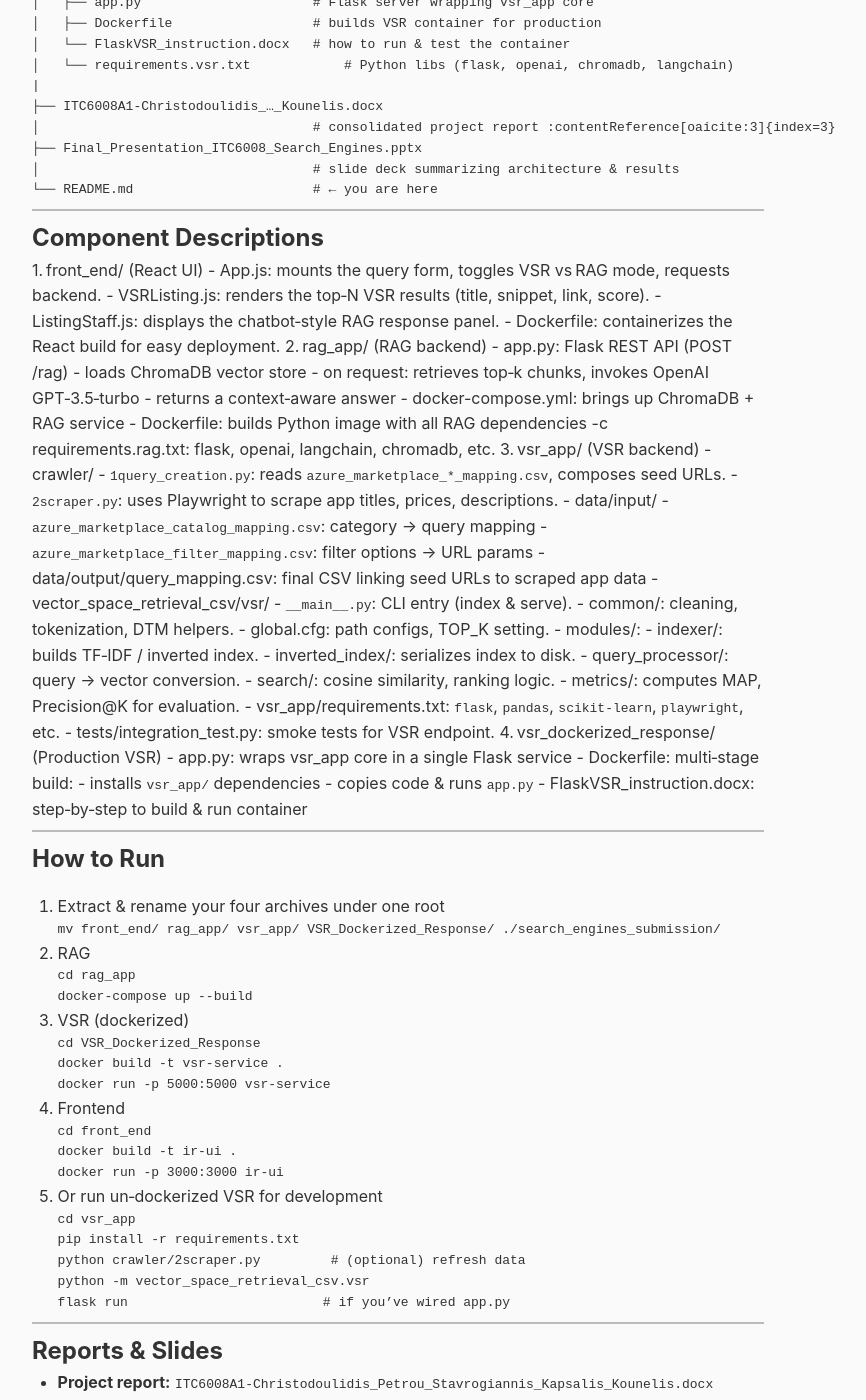
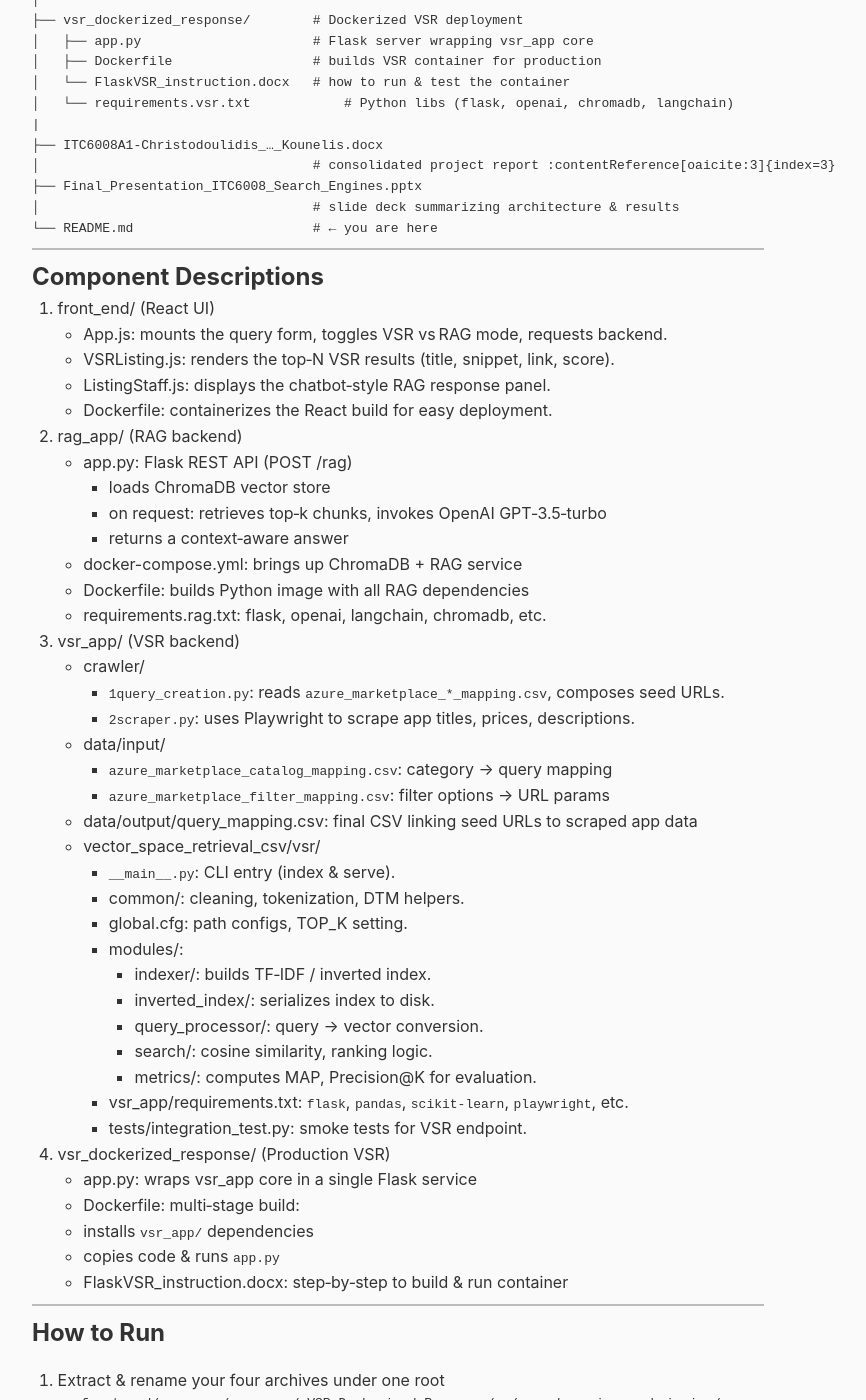
Before and after one commit to C-Kapsalis/portfolio-website, a Jekyll site: the page built from _projects/itc6008.md, in a window 1280 px wide and 1400 px high, scrolled down 1241 px. Shown: the whole window, without its empty margins (242-1108 px from the left). Built offline with Jekyll 4.4.1, drawn with Linux system fonts in a browser that asks for light colours.

Commit message:
new itc6008

```diff
--- a/_projects/itc6008.md
+++ b/_projects/itc6008.md
@@ -79,20 +81,20 @@ search_engines_submission/
 
 ## Component Descriptions
 
-1. front_end/ (React UI)
+1. front_end/ (React UI)
 	- App.js: mounts the query form, toggles VSR vs RAG mode, requests backend.
 	- VSRListing.js: renders the top‑N VSR results (title, snippet, link, score).
 	- ListingStaff.js: displays the chatbot‑style RAG response panel.
 	- Dockerfile: containerizes the React build for easy deployment.
-2. rag_app/ (RAG backend)
+2. rag_app/ (RAG backend)
 	- app.py: Flask REST API (POST /rag)
 		- loads ChromaDB vector store
 		- on request: retrieves top‑k chunks, invokes OpenAI GPT‑3.5‑turbo
 		- returns a context‑aware answer
 	- docker-compose.yml: brings up ChromaDB + RAG service
 	- Dockerfile: builds Python image with all RAG dependencies
-	-c requirements.rag.txt: flask, openai, langchain, chromadb, etc.
-3. vsr_app/ (VSR backend)
+	- requirements.rag.txt: flask, openai, langchain, chromadb, etc.
+3. vsr_app/ (VSR backend)
 	- crawler/
 		- `1query_creation.py`: reads `azure_marketplace_*_mapping.csv`, composes seed URLs.
 		- `2scraper.py`: uses Playwright to scrape app titles, prices, descriptions.
@@ -112,7 +114,7 @@ search_engines_submission/
 			- metrics/: computes MAP, Precision@K for evaluation.
 		- vsr_app/requirements.txt: `flask`, `pandas`, `scikit-learn`, `playwright`, etc.
 		- tests/integration_test.py: smoke tests for VSR endpoint.
-4. vsr_dockerized_response/ (Production VSR)
+4. vsr_dockerized_response/ (Production VSR)
 	- app.py: wraps vsr_app core in a single Flask service
 	- Dockerfile: multi‑stage build:
 	- installs `vsr_app/` dependencies
```
Also changed, not shown: other parts of _projects/itc6008.md (+2 -0 lines), _projects/itc6004.md (+1 -1 lines).
